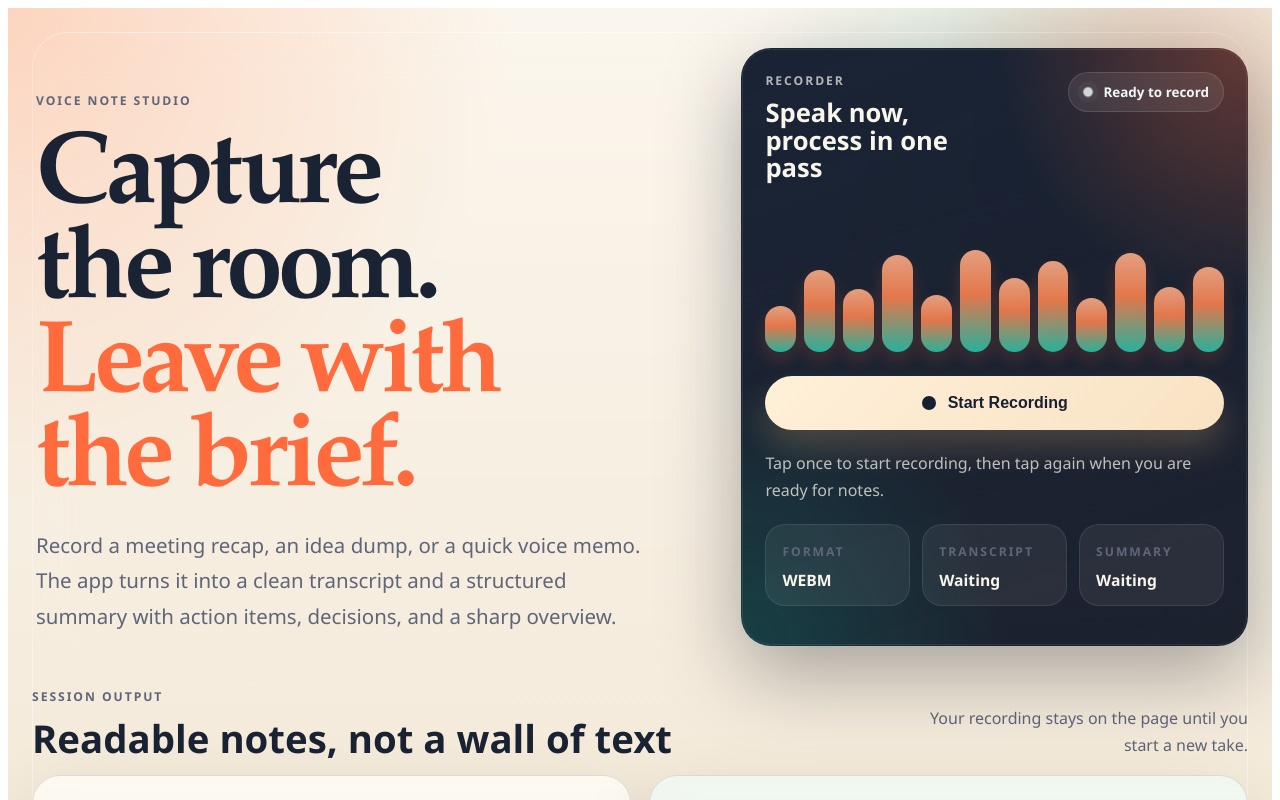
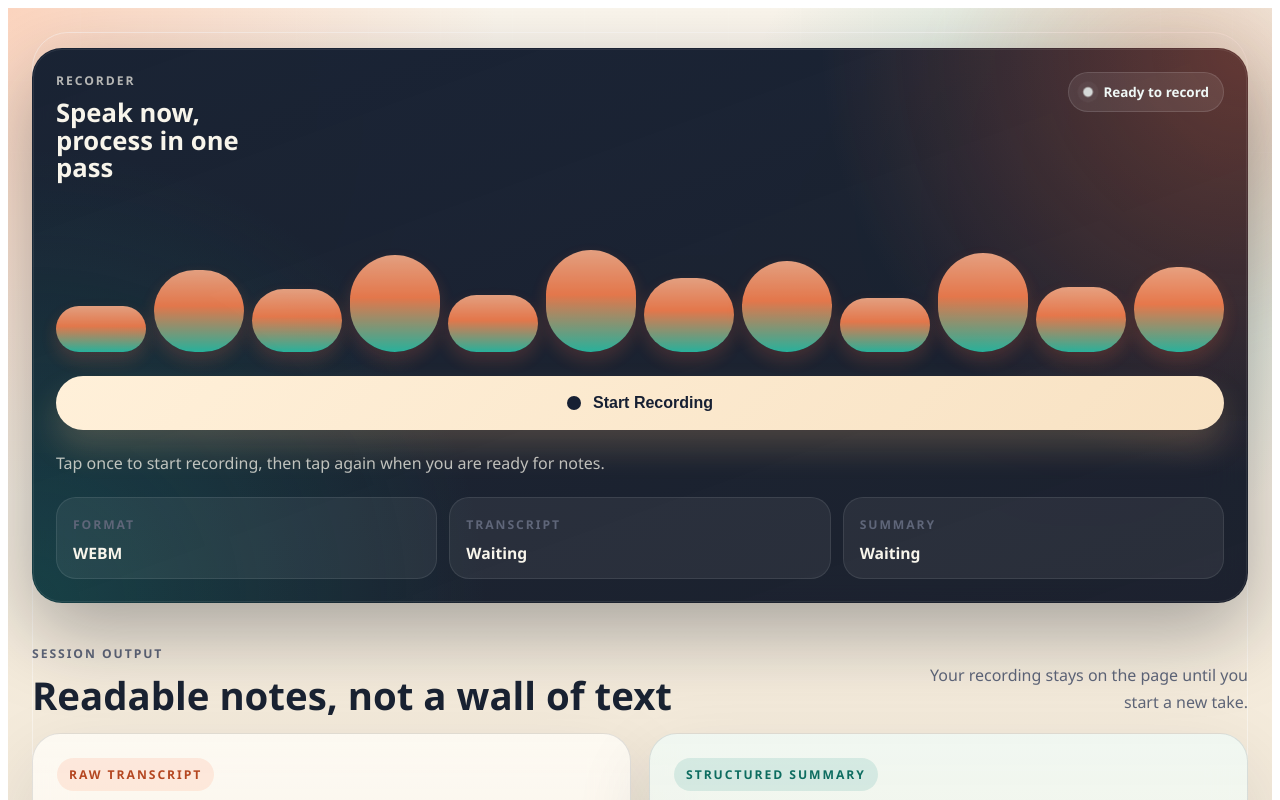
Before and after one commit to ajoychoudhury715-gif/Voicerecorder, a Next.js app: page / in a window 1280 px wide. Shown: the top 800 px of the page. Built offline with nearby package versions, Linux system fonts and the light colour scheme.

Commit message:
Simplify recorder landing layout

```diff
--- a/pages/index.js
+++ b/pages/index.js
@@ -173,19 +173,6 @@ export default function Home() {
 
       <main className={styles.shell}>
         <section className={styles.heroSection}>
-          <div className={styles.heroCopy}>
-            <p className={styles.eyebrow}>Voice Note Studio</p>
-            <h1 className={styles.title}>
-              Capture the room.
-              <span className={styles.titleAccent}> Leave with the brief.</span>
-            </h1>
-            <p className={styles.description}>
-              Record a meeting recap, an idea dump, or a quick voice memo. The app turns it into
-              a clean transcript and a structured summary with action items, decisions, and a sharp
-              overview.
-            </p>
-          </div>
-
           <aside className={styles.controlPanel}>
             <div className={styles.panelTop}>
               <div>
--- a/styles/Home.module.css
+++ b/styles/Home.module.css
@@ -77,26 +77,14 @@
 }
 
 .heroSection {
-  display: grid;
-  grid-template-columns: minmax(0, 1.15fr) minmax(360px, 0.85fr);
-  gap: 24px;
-  align-items: stretch;
+  display: block;
 }
 
-.heroCopy,
 .controlPanel,
 .resultCard {
   backdrop-filter: blur(18px);
 }
 
-.heroCopy {
-  display: flex;
-  flex-direction: column;
-  justify-content: center;
-  padding: 32px 12px 12px 4px;
-}
-
-.eyebrow,
 .panelLabel,
 .sectionEyebrow,
 .metaLabel,
@@ -107,32 +95,9 @@
   font-weight: 700;
 }
 
-.eyebrow,
 .sectionEyebrow,
 .metaLabel {
   color: var(--muted);
-}
-
-.title {
-  margin: 12px 0 18px;
-  max-width: 11ch;
-  font-family: "Iowan Old Style", "Palatino Linotype", "Book Antiqua", serif;
-  font-size: clamp(3.4rem, 8vw, 6.6rem);
-  line-height: 0.92;
-  letter-spacing: -0.05em;
-  text-wrap: balance;
-}
-
-.titleAccent {
-  color: var(--accent);
-}
-
-.description {
-  max-width: 38rem;
-  margin: 0;
-  color: var(--muted);
-  font-size: clamp(1.04rem, 1.8vw, 1.28rem);
-  line-height: 1.72;
 }
 
 .controlPanel {
@@ -463,18 +428,6 @@
 }
 
 @media (max-width: 1080px) {
-  .heroSection {
-    grid-template-columns: 1fr;
-  }
-
-  .heroCopy {
-    padding-right: 0;
-  }
-
-  .title {
-    max-width: 12ch;
-  }
-
   .controlPanel {
     min-height: auto;
   }
@@ -511,10 +464,6 @@
     gap: 6px;
   }
 
-  .title {
-    font-size: clamp(2.8rem, 14vw, 4.4rem);
-  }
-
   .resultCard {
     min-height: 0;
   }
```
